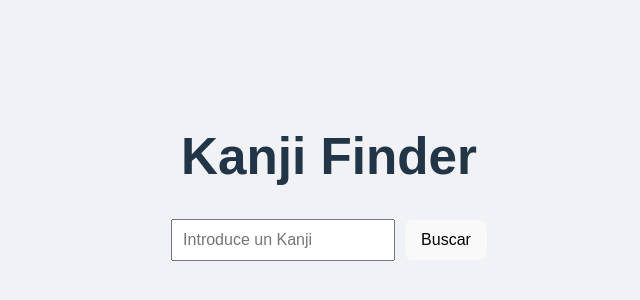
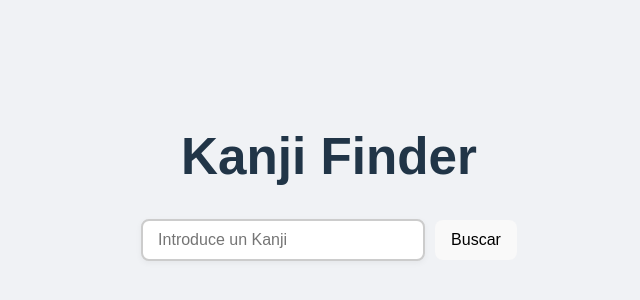
Before and after one commit to mvgarc/Kanji_App, a React (Vite) app in the folder frontend/: page / in a window 1280 px wide. Shown: the part 232-532 px from the top of the page, without its empty margins (311-951 px from the left). Built offline with nearby package versions, Linux system fonts and the light colour scheme.

Commit message:
feat: agregar estilos para el campo de entrada de texto y su estado de enfoque

```diff
--- a/frontend/src/index.css
+++ b/frontend/src/index.css
@@ -11,6 +11,22 @@
   text-rendering: optimizeLegibility;
   -webkit-font-smoothing: antialiased;
   -moz-osx-font-smoothing: grayscale;
+}
+
+input[type="text"] {
+  padding: 10px 15px;
+  font-size: 16px;
+  border: 2px solid #ccc;
+  border-radius: 8px;
+  outline: none;
+  transition: all 0.3s ease-in-out;
+  box-shadow: 0 2px 6px rgba(0, 0, 0, 0.05);
+  width: 250px;
+}
+
+input[type="text"]:focus {
+  border-color: #4a90e2;
+  box-shadow: 0 0 8px rgba(74, 144, 226, 0.4);
 }
 
 a {
```
